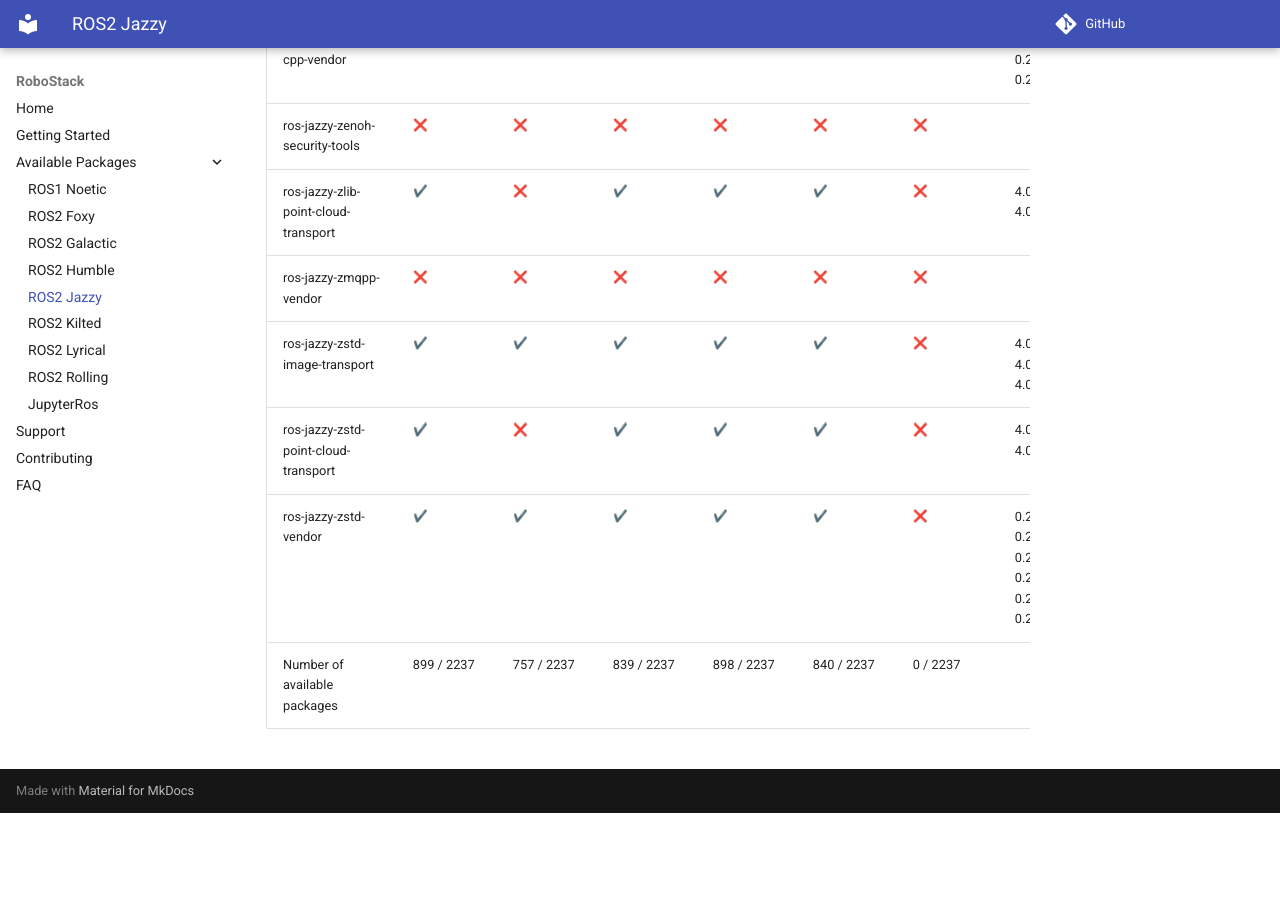
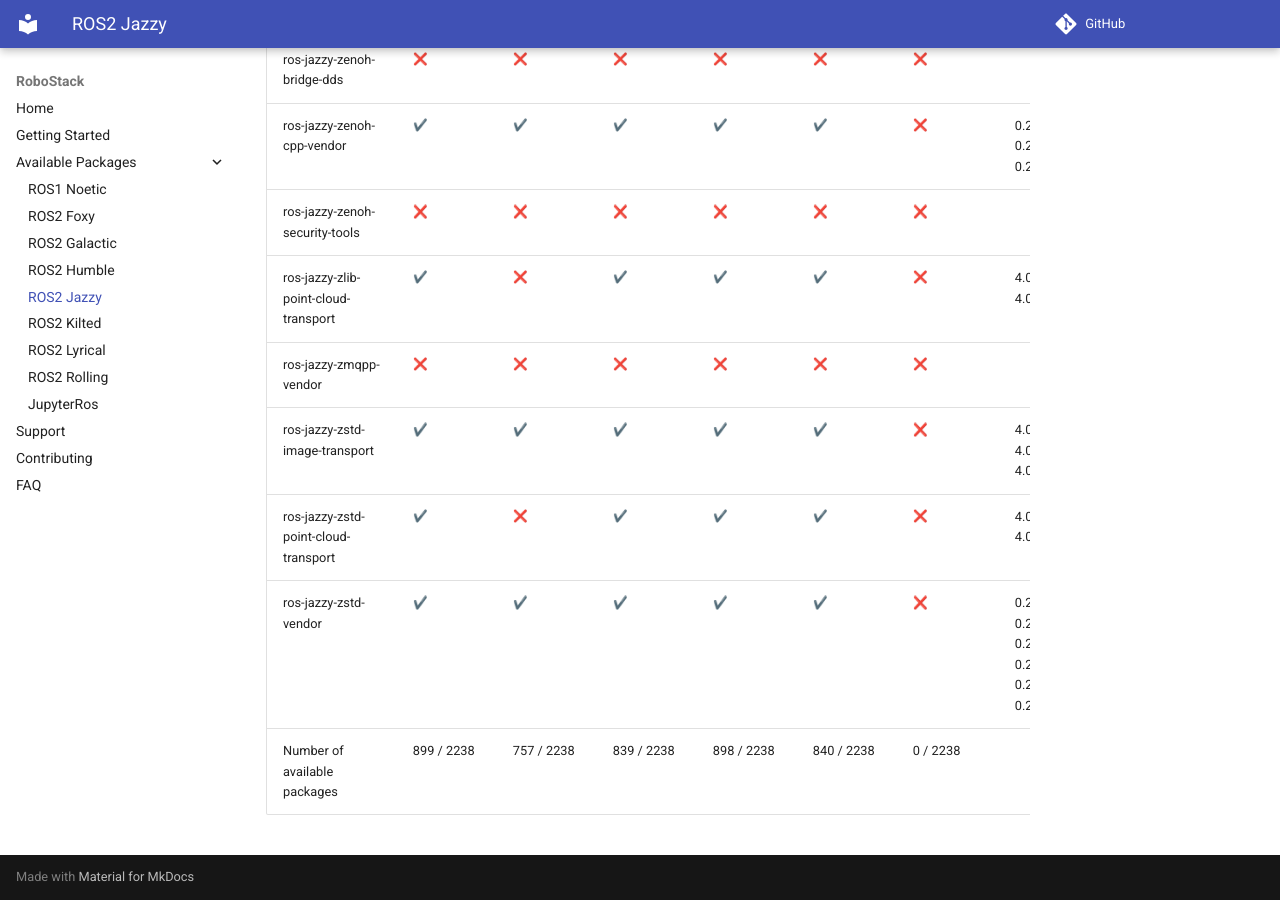
Before and after one commit to RoboStack/robostack.github.io, an MkDocs documentation site: the page built from docs/jazzy.md, in a window 1280 px wide and 900 px high, scrolled down 188452 px. Built offline with MkDocs 1.6.1 and Material for MkDocs 9.7.7, drawn with Linux system fonts in a browser that asks for light colours; emoji names are drawn with the system emoji font; comment, search, counter and statistics services are not loaded; before the commit the page ends 189265 px from its top, so only the background shows below that; some of the changed text lies outside the part shown.

Commit message:
Update tables

```diff
--- a/docs/jazzy.md
+++ b/docs/jazzy.md
@@ -2237,4 +2238,4 @@
 | ros-jazzy-zstd-image-transport | :heavy_check_mark: { data-sort='1' } | :heavy_check_mark: { data-sort='1' } | :heavy_check_mark: { data-sort='1' } | :heavy_check_mark: { data-sort='1' } | :heavy_check_mark: { data-sort='1' } | :x: { data-sort='0' } | 4.0.3, 4.0.4, 4.0.5, 4.0.6, 4.0.7  |
 | ros-jazzy-zstd-point-cloud-transport | :heavy_check_mark: { data-sort='1' } | :x: { data-sort='0' } | :heavy_check_mark: { data-sort='1' } | :heavy_check_mark: { data-sort='1' } | :heavy_check_mark: { data-sort='1' } | :x: { data-sort='0' } | 4.0.1, 4.0.2, 4.0.3, 4.0.4  |
 | ros-jazzy-zstd-vendor | :heavy_check_mark: { data-sort='1' } | :heavy_check_mark: { data-sort='1' } | :heavy_check_mark: { data-sort='1' } | :heavy_check_mark: { data-sort='1' } | :heavy_check_mark: { data-sort='1' } | :x: { data-sort='0' } | 0.26.10, 0.26.3, 0.26.6, 0.26.7, 0.26.8, 0.26.9  |
-| Number of available packages |  899 / 2237 | 757 / 2237 | 839 / 2237 | 898 / 2237 | 840 / 2237 | 0 / 2237 |
+| Number of available packages |  899 / 2238 | 757 / 2238 | 839 / 2238 | 898 / 2238 | 840 / 2238 | 0 / 2238 |
```
Also changed, not shown: other parts of docs/jazzy.md (+1 -0 lines), docs/humble.md (+2 -1 lines).
